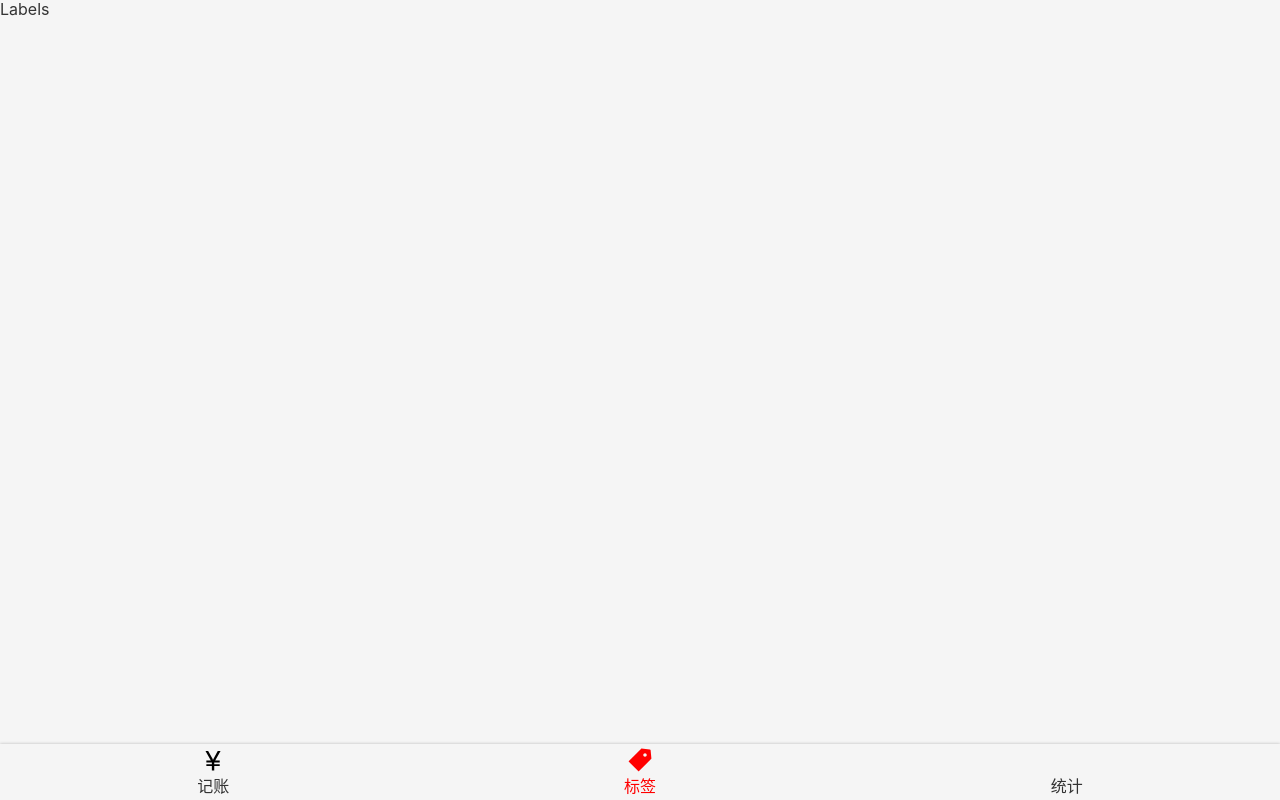
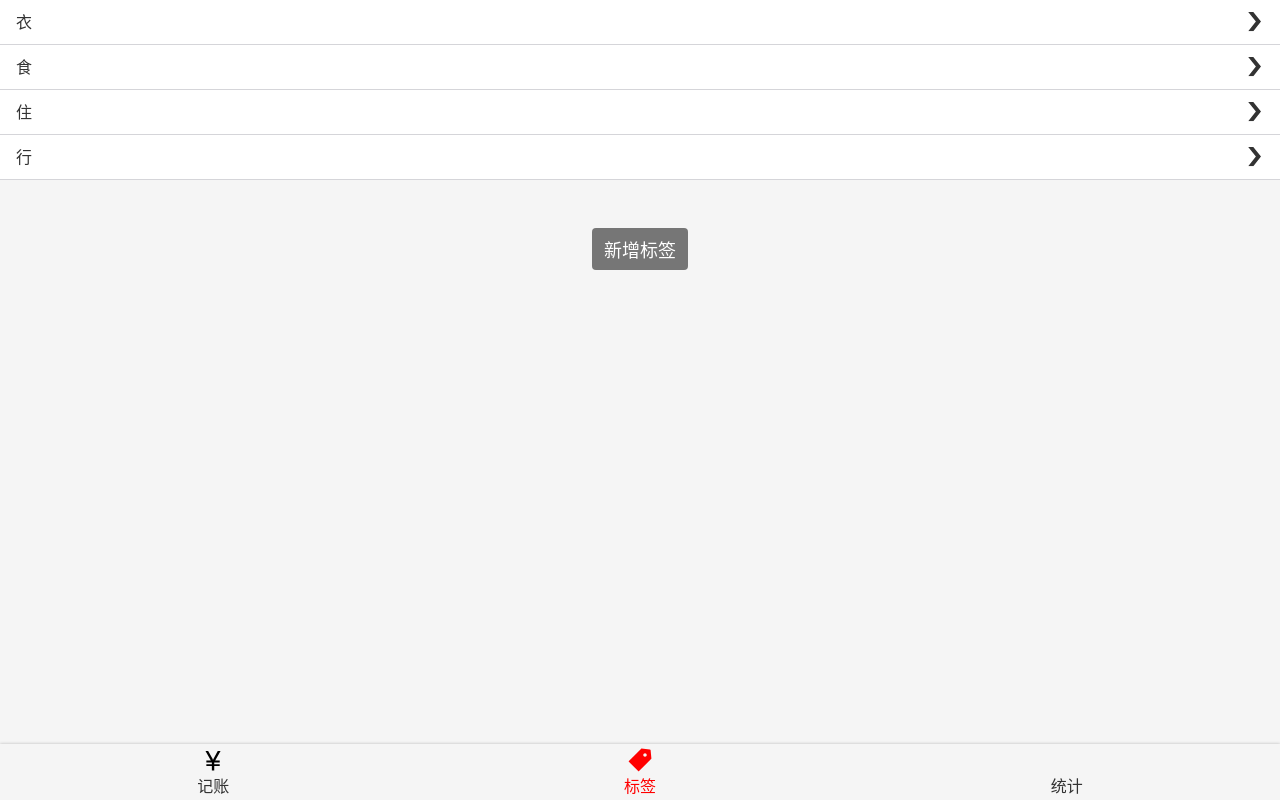
Before and after one commit to bigWaterMonster/react-toy, a React app: page /#/labels in a window 1280 px wide. Built offline with nearby package versions, Linux system fonts and the light colour scheme.

Commit message:
tag list css complete

```diff
--- a/src/index.scss
+++ b/src/index.scss
@@ -47,3 +47,9 @@
   clear: both;
   display: block;
 }
+
+.oneLine {
+  white-space: nowrap;
+  overflow: hidden;
+  text-overflow: ellipsis;
+}
--- /dev/null
+++ b/src/views/components/useTags.tsx
@@ -0,0 +1,8 @@
+import { useState } from 'react'
+
+const useTags = () => {
+  const [tags, setTags] = useState<string[]>(['衣', '食', '住', '行'])
+  return { tags, setTags }
+}
+
+export { useTags }
--- a/src/views/labels/Labels.tsx
+++ b/src/views/labels/Labels.tsx
@@ -1,10 +1,58 @@
 import React from 'react'
 import Layout from 'views/components/Layout'
+import { useTags } from '../components/useTags'
+import styled from 'styled-components'
+import SvgIcon from '../components/SvgIcon'
+
+const TagList = styled.ol`
+  font-size: 16px;
+  background: white;
+  >li {
+    border-bottom: 1px solid #d5d5d9;
+    line-height: 20px;
+    padding: 12px 16px;
+    display: flex;
+    justify-content: space-between;
+    align-items: center;
+  }
+`
+
+const Button = styled.button`
+  font-size: 18px;
+  padding: 8px 12px;
+  border: none;
+  border-radius: 4px;
+  background: #767676;
+  color: white;
+  cursor: pointer;
+`
+
+const Center = styled.div`
+  display: flex;
+  justify-content: center;
+  align-items: center;
+`
+
+const Space = styled.div`
+  height: 16px;
+`
 
 function Labels() {
+  const { setTags, tags } = useTags()
   return (
     <Layout>
-      <div>Labels</div>
+      <TagList>
+        {tags.map(tag => <li key={tag}>
+          <span className="oneLine">{tag}</span>
+          <SvgIcon name="arrowRight" />
+        </li>)}
+      </TagList>
+      <Space />
+      <Space />
+      <Space />
+      <Center>
+        <Button>新增标签</Button>
+      </Center>
     </Layout>
   )
 }
--- a/src/views/money/components/NumberPad.tsx
+++ b/src/views/money/components/NumberPad.tsx
@@ -54,12 +54,11 @@
 type Props =  {
   value: number;
   onChange: (value: number) => void
-  onOk? : () => void
+  onOk?: () => void
 }
 
 const NumberPadWrapper: FC<Props> = function(props) {
   const output = props.value.toString()
-  // const [output, _setOutput] = useState('0')
   const setOutput = (output: string) => {
     if (output.length <= 16) props.onChange(parseFloat(output))
     else props.onChange(0)
--- a/src/views/money/components/TagsSection.tsx
+++ b/src/views/money/components/TagsSection.tsx
@@ -1,5 +1,6 @@
-import React, { FC, useState } from "react"
+import React, { FC } from "react"
 import styled from "styled-components"
+import { useTags } from "views/components/useTags"
 
 const TagsSection = styled.section`
   background: #ffffff;
@@ -42,7 +43,7 @@
 
 const TagsSectionWrapper: FC<Props> = (props) => {
   const selectedTags = props.value
-  const [tags, setTags] = useState<string[]>(['衣', '食', '住', '行'])
+  const { setTags, tags } = useTags()
   // 添加tag
   const addTag = () => {
     const newTagName = window.prompt('新标签名称为')
@@ -61,7 +62,7 @@
   }
   // 确认是否选中
   const getClass = (tag: string) => {
-    return ~selectedTags.indexOf(tag) ? 'selected': ''
+    return ~selectedTags.indexOf(tag) ? 'selected' : ''
   }
 
   return (
@@ -70,7 +71,7 @@
         {
           tags.map((tag, index) => (
             <li key={index} onClick={() => onToggleTag(tag)}
-            className={getClass(tag)}>{tag}</li>
+              className={getClass(tag)}>{tag}</li>
           ))
         }
       </ol>
```
Also changed, not shown: src/views/money/Money.tsx (+4 -3 lines), src/assets/icons/arrowLeft.svg (added), src/assets/icons/arrowRight.svg (added).
